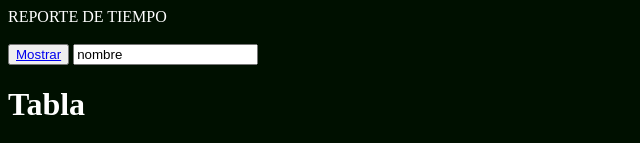
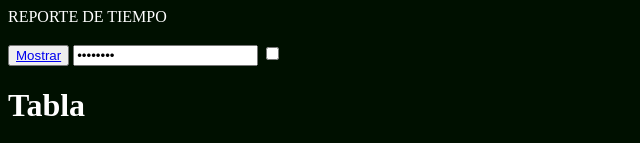
Before and after one commit to Jairo2020/Control-de-mantenimiento, a plain HTML site: page CONTROL DE MANTENIMIENTO JORGE/SOPORTE/index.htm in a window 1280 px wide. Shown: the top 143 px of the page, without its empty margins (0-640 px from the left). Drawn offline with Linux system fonts and the light colour scheme.

```diff
--- a/CONTROL DE MANTENIMIENTO JORGE/SOPORTE/index.htm
+++ b/CONTROL DE MANTENIMIENTO JORGE/SOPORTE/index.htm
@@ -11,7 +11,8 @@
 <body bgcolor="rgb(41, 20, 12)" text="white">
     <br>
     <button><a href='hola'>Mostrar</a></button>
-    <input type="text" value="nombre" readonly>
+    <input type="password" value="BorrarTB" readonly>
+    <input type="checkbox">
     <h1>Tabla</h1>
     <a href="" style ='right: 100%;'><button style ='right: 100%;'>hola</button></a>
     <table border="1">
```
Also changed, not shown: 2 other files.
